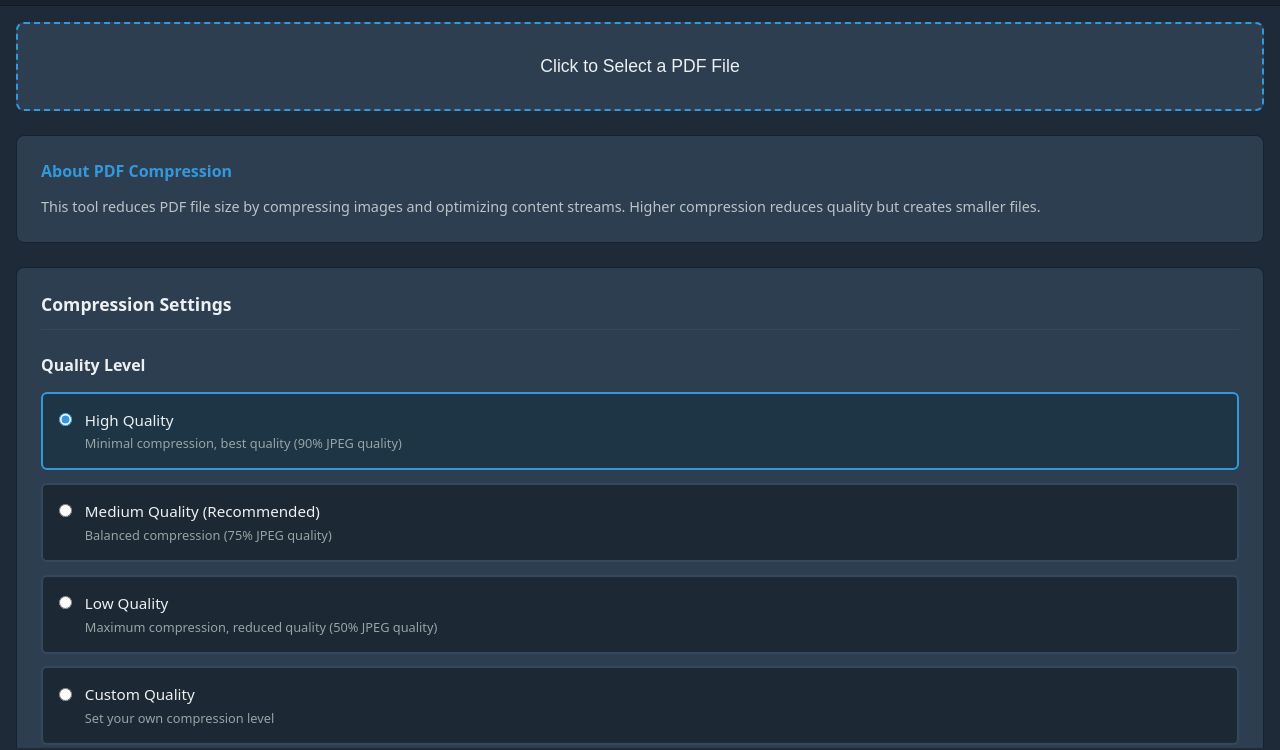
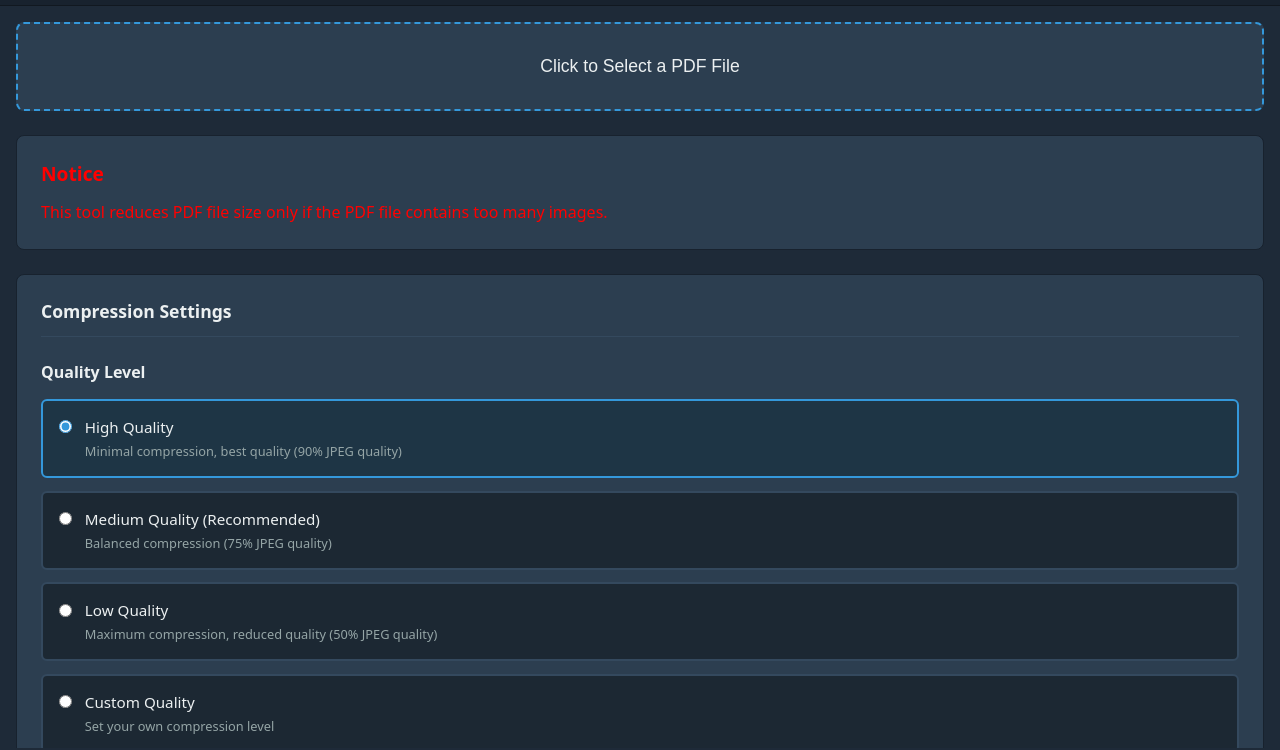
Before and after one commit to Alinur1/LocalPDF_Studio, an Electron app: page src/renderer/tools/compressPdf/compressPdf.html in a window 1280 px wide. Shown: the part 50-800 px from the top of the page. Drawn offline with Linux system fonts and the light colour scheme; no server answers.

Commit message:
Message added in compress pdf

```diff
--- a/src/renderer/tools/compressPdf/compressPdf.css
+++ b/src/renderer/tools/compressPdf/compressPdf.css
@@ -85,18 +85,17 @@
     padding: 1.5rem;
     border-radius: 8px;
     border: 1px solid #18222e;
+    color: red;
 }
 
 .info-card h3 {
     margin: 0 0 0.8rem 0;
-    font-size: 1rem;
-    color: #3498db;
+    font-size: 1.2rem;
 }
 
 .info-card p {
     margin: 0;
-    color: #bdc3c7;
-    font-size: 0.9rem;
+    font-size: 1.0rem;
     line-height: 1.6;
 }
 
--- a/src/renderer/tools/compressPdf/compressPdf.html
+++ b/src/renderer/tools/compressPdf/compressPdf.html
@@ -42,9 +42,8 @@
 
             <div class="info-section">
                 <div class="info-card">
-                    <h3>About PDF Compression</h3>
-                    <p>This tool reduces PDF file size by compressing images and optimizing content streams. Higher
-                        compression reduces quality but creates smaller files.</p>
+                    <h3>Notice</h3>
+                    <p>This tool reduces PDF file size only if the PDF file contains too many images.</p>
                 </div>
             </div>
 
```
